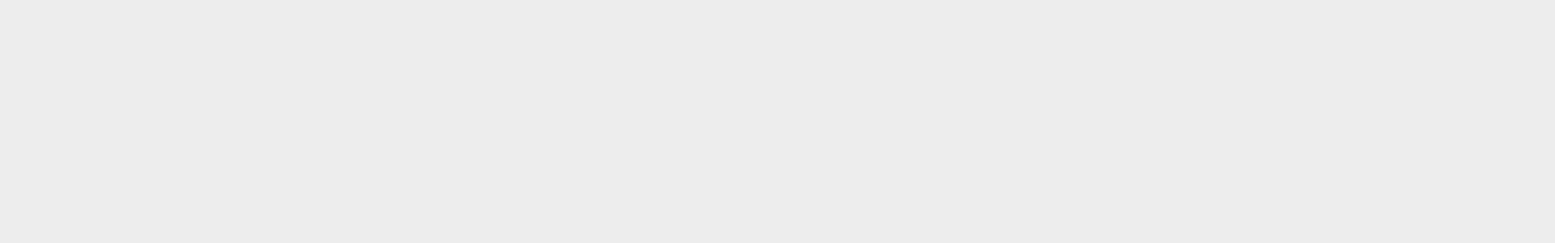
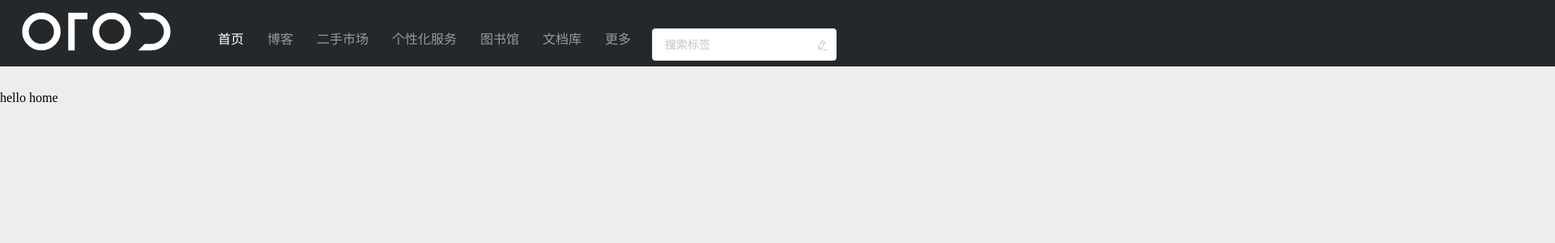
Before and after one commit to MinRam/OTOD, a Vue app in the folder WebClient/Vue_BS/otod/: page /home in a window 1280 px wide. Shown: the top 300 px of the page at 81% size, 1920 px wide, since content can reach past the window. Built offline with nearby package versions, Linux system fonts and the light colour scheme.

Commit message:
add Pages

```diff
--- /dev/null
+++ b/WebClient/Vue_BS/otod/src/assets/css/homePage.css
@@ -0,0 +1,3 @@
+.span{
+    color: #fff;
+}
--- a/WebClient/Vue_BS/otod/src/assets/css/indexPage.css
+++ b/WebClient/Vue_BS/otod/src/assets/css/indexPage.css
@@ -1,6 +1,16 @@
 * {
     margin:0px;
     padding:0px;
+}
+
+a {
+    text-decoration: none;
+    outline: none;
+    color: #fff;
+}
+
+li {
+    list-style-type: none;
 }
 
 body {
@@ -8,15 +18,85 @@ body {
 }
 
 .otod-header {
+    width: 2000px;
     height:82px;
     margin-bottom: 30px;
     background-color: #24282B;
 }
 
-.otod-header .otod-logo{
-    margin-top:19px;
+.otod-header .otod-logo {
+    margin-top:10px;
+    margin-left: 20px;
     float:left;
     width:220px;
-    height:44px;
+    height:60px;
     position: relative;
 }
+
+.otod-header .otod-logo a{
+    position: relative;
+    float: left;
+    width: 200px;
+    height: 55px;
+}
+
+.otod-header .menu-nav {
+    float: left;
+    margin: 35px 0 0;
+}
+
+/* 菜单样式 */
+
+.menu-nav .nav-tab {
+    display: inline-block;
+    position: relative;
+    z-index: 65;
+    height: 50px;
+    padding-top: 22px;
+    margin: -22px 0 0;
+    text-align: right;
+}
+
+.menu-nav .nav-tab li {
+    float: left;
+    font-size: 16px;
+    font-weight: 100;
+    margin-left: 29px;
+}
+
+.menu-nav .nav-tab li a {
+    color: #999;
+}
+
+.menu-nav .nav-tab li.active a,.menu-nav .nav-tab li a:hover {
+    color: #fff;
+}
+
+.menu-nav .nav-search {
+    display: inline-block;
+    float: right;
+    position: relative;
+    z-index: 100;
+    margin-left: 26px;
+    width: ;
+}
+
+.my-autocomplete {
+  li {
+    line-height: normal;
+    padding: 7px;
+
+    .name {
+      text-overflow: ellipsis;
+      overflow: hidden;
+    }
+    .addr {
+      font-size: 12px;
+      color: #b4b4b4;
+    }
+
+    .highlighted .addr {
+      color: #ddd;
+    }
+  }
+}
--- a/WebClient/Vue_BS/otod/src/assets/css/loginPage.css
+++ b/WebClient/Vue_BS/otod/src/assets/css/loginPage.css
@@ -224,10 +224,11 @@ a{
 
 .logo_anchor{
     position: relative;
-    margin: 50%;
-    left: -76px;
-    font-size: 45px;
-    color: #fff;
+    float: left;
+    width: 200px;
+    height: 60px;
+    margin-left: 50%;
+    left: -100px;
 }
 
 .about-Index-showcase .section-title{
--- a/WebClient/Vue_BS/otod/src/main.js
+++ b/WebClient/Vue_BS/otod/src/main.js
@@ -4,9 +4,12 @@ import Vue from 'vue'
 import App from './App'
 import router from './router'
 import cookieOpe from './utils/cookieOp'
+import ElementUI from 'element-ui'
+import 'element-ui/lib/theme-chalk/index.css'
 // 采用axios代替ajax
 import axios from 'axios'
 
+Vue.use(ElementUI)
 Vue.use(cookieOpe)
 
 Vue.prototype.$url = 'http://localhost:8081'
--- /dev/null
+++ b/WebClient/Vue_BS/otod/src/pages/Home.vue
@@ -0,0 +1,17 @@
+<template>
+  <span> hello home</span>
+</template>
+
+<script>
+export default {
+  name: 'Home',
+  data () {
+    return {
+    }
+  }
+}
+</script>
+
+<style>
+    @import '../assets/css/homePage.css'
+</style>
--- a/WebClient/Vue_BS/otod/src/pages/Index.vue
+++ b/WebClient/Vue_BS/otod/src/pages/Index.vue
@@ -1,20 +1,27 @@
 <template>
     <div id="index">
         <div class="otod-header">
-        <h1 class="otod-logo">OTOD</h1>
+            <h1 class="otod-logo">
+                <a href="/" style="background-image: url(./static/logos/otod-logo1.png)"></a>
+             </h1>
             <div class="menu-nav">
                 <ul class="nav-tab">
-                <li v-for="(nav,index) in navObjects" :key="index">
+                    <li v-for="(nav,index) in navObjects" :key="index" :class="{'active':nav.active}">
                         <a :href="nav.href">{{nav.title}}</a>
                      </li>
                  </ul>
                 <div class="nav-search">
-                <div class="ssch">
-                    <input type="text" placeholder="搜索用户、标签"/>
+                        <el-autocomplete popper-class="my-autocomplete" v-model="state3" :fetch-suggestions="querySearch" placeholder="搜索标签" @select="handleSelect">
+                            <i class="el-icon-edit el-input__icon" slot="suffix" @click="handleIconClick"></i>
+                            <template slot-scope="{ item }">
+                                <div class="name">{{ item.value }}</div>
+                                <span class="addr">{{ item.address }}</span>
+                             </template>
+                         </el-autocomplete>
                  </div>
              </div>
          </div>
-      </div>
+        <router-view/>
      </div>
 </template>
 
@@ -23,30 +30,122 @@ export default {
   name: 'Index',
   data () {
     return {
+      // 菜单
       navObjects: [{
+        active: true,
         href: 'www.baidu.com',
         title: '首页'
       }, {
+        acctive: false,
         href: 'www.baidu.com',
         title: '博客'
       }, {
+        active: false,
         href: 'www.baidu.com',
         title: '二手市场'
       }, {
+        active: false,
         href: 'www.baidu.com',
         title: '个性化服务'
       }, {
+        active: false,
         href: 'www.baidu.com',
         title: '图书馆'
       }, {
+        active: false,
         href: 'www.baidu.com',
         title: '文档库'
-      }]
+      }, {
+        active: false,
+        href: 'www.baidu.com',
+        title: '更多'
+      }],
+
+      // 搜索框
+      restaurants: [],
+      state3: ''
+    }
+  },
+
+  mounted () {
+    this.restaurants = this.loadAll()
+  },
+
+  methods: {
+    // 搜索框响应
+    querySearch (queryString, cb) {
+      var restaurants = this.restaurants
+      var results = queryString ? restaurants.filter(this.createFilter(queryString)) : restaurants
+      // 调用 callback 返回建议列表的数据
+      cb(results)
+    },
+    createFilter (queryString) {
+      return (restaurant) => {
+        return (restaurant.value.toLowerCase().indexOf(queryString.toLowerCase()) === 0)
+      }
+    },
+    loadAll () {
+      return [
+        { 'value': '三全鲜食（北新泾店）', 'address': '长宁区新渔路144号' },
+        { 'value': 'Hot honey 首尔炸鸡（仙霞路）', 'address': '上海市长宁区淞虹路661号' },
+        { 'value': '新旺角茶餐厅', 'address': '上海市普陀区真北路988号创邑金沙谷6号楼113' },
+        { 'value': '泷千家(天山西路店)', 'address': '天山西路438号' },
+        { 'value': '胖仙女纸杯蛋糕（上海凌空店）', 'address': '上海市长宁区金钟路968号1幢18号楼一层商铺18-101' },
+        { 'value': '贡茶', 'address': '上海市长宁区金钟路633号' },
+        { 'value': '豪大大香鸡排超级奶爸', 'address': '上海市嘉定区曹安公路曹安路1685号' },
+        { 'value': '茶芝兰（奶茶，手抓饼）', 'address': '上海市普陀区同普路1435号' },
+        { 'value': '十二泷町', 'address': '上海市北翟路1444弄81号B幢-107' },
+        { 'value': '星移浓缩咖啡', 'address': '上海市嘉定区新郁路817号' },
+        { 'value': '阿姨奶茶/豪大大', 'address': '嘉定区曹安路1611号' },
+        { 'value': '新麦甜四季甜品炸鸡', 'address': '嘉定区曹安公路2383弄55号' },
+        { 'value': 'Monica摩托主题咖啡店', 'address': '嘉定区江桥镇曹安公路2409号1F，2383弄62号1F' },
+        { 'value': '浮生若茶（凌空soho店）', 'address': '上海长宁区金钟路968号9号楼地下一层' },
+        { 'value': 'NONO JUICE  鲜榨果汁', 'address': '上海市长宁区天山西路119号' },
+        { 'value': 'CoCo都可(北新泾店）', 'address': '上海市长宁区仙霞西路' },
+        { 'value': '快乐柠檬（神州智慧店）', 'address': '上海市长宁区天山西路567号1层R117号店铺' },
+        { 'value': 'Merci Paul cafe', 'address': '上海市普陀区光复西路丹巴路28弄6号楼819' },
+        { 'value': '猫山王（西郊百联店）', 'address': '上海市长宁区仙霞西路88号第一层G05-F01-1-306' },
+        { 'value': '枪会山', 'address': '上海市普陀区棕榈路' },
+        { 'value': '纵食', 'address': '元丰天山花园(东门) 双流路267号' },
+        { 'value': '钱记', 'address': '上海市长宁区天山西路' },
+        { 'value': '壹杯加', 'address': '上海市长宁区通协路' },
+        { 'value': '唦哇嘀咖', 'address': '上海市长宁区新泾镇金钟路999号2幢（B幢）第01层第1-02A单元' },
+        { 'value': '爱茜茜里(西郊百联)', 'address': '长宁区仙霞西路88号1305室' },
+        { 'value': '爱茜茜里(近铁广场)', 'address': '上海市普陀区真北路818号近铁城市广场北区地下二楼N-B2-O2-C商铺' },
+        { 'value': '鲜果榨汁（金沙江路和美广店）', 'address': '普陀区金沙江路2239号金沙和美广场B1-10-6' },
+        { 'value': '开心丽果（缤谷店）', 'address': '上海市长宁区威宁路天山路341号' },
+        { 'value': '超级鸡车（丰庄路店）', 'address': '上海市嘉定区丰庄路240号' },
+        { 'value': '妙生活果园（北新泾店）', 'address': '长宁区新渔路144号' },
+        { 'value': '香宜度麻辣香锅', 'address': '长宁区淞虹路148号' },
+        { 'value': '凡仔汉堡（老真北路店）', 'address': '上海市普陀区老真北路160号' },
+        { 'value': '港式小铺', 'address': '上海市长宁区金钟路968号15楼15-105室' },
+        { 'value': '蜀香源麻辣香锅（剑河路店）', 'address': '剑河路443-1' },
+        { 'value': '北京饺子馆', 'address': '长宁区北新泾街道天山西路490-1号' },
+        { 'value': '饭典*新简餐（凌空SOHO店）', 'address': '上海市长宁区金钟路968号9号楼地下一层9-83室' },
+        { 'value': '焦耳·川式快餐（金钟路店）', 'address': '上海市金钟路633号地下一层甲部' },
+        { 'value': '动力鸡车', 'address': '长宁区仙霞西路299弄3号101B' },
+        { 'value': '浏阳蒸菜', 'address': '天山西路430号' },
+        { 'value': '四海游龙（天山西路店）', 'address': '上海市长宁区天山西路' },
+        { 'value': '樱花食堂（凌空店）', 'address': '上海市长宁区金钟路968号15楼15-105室' },
+        { 'value': '壹分米客家传统调制米粉(天山店)', 'address': '天山西路428号' },
+        { 'value': '福荣祥烧腊（平溪路店）', 'address': '上海市长宁区协和路福泉路255弄57-73号' },
+        { 'value': '速记黄焖鸡米饭', 'address': '上海市长宁区北新泾街道金钟路180号1层01号摊位' },
+        { 'value': '红辣椒麻辣烫', 'address': '上海市长宁区天山西路492号' },
+        { 'value': '(小杨生煎)西郊百联餐厅', 'address': '长宁区仙霞西路88号百联2楼' },
+        { 'value': '阳阳麻辣烫', 'address': '天山西路389号' },
+        { 'value': '南拳妈妈龙虾盖浇饭', 'address': '普陀区金沙江路1699号鑫乐惠美食广场A13' }
+      ]
+    },
+    handleSelect (item) {
+      console.log(item)
+    },
+    handleIconClick (ev) {
+      console.log(ev)
     }
   }
 }
 </script>
 
 <style>
-    @import '../assets/css/indexPage.css';
+    @import '../assets/css/indexPage.css'
 </style>
--- a/WebClient/Vue_BS/otod/src/router/index.js
+++ b/WebClient/Vue_BS/otod/src/router/index.js
@@ -2,6 +2,7 @@ import Vue from 'vue'
 import Router from 'vue-router'
 import Index from '@/pages/Index'
 import Login from '@/pages/Login'
+import Home from '@/pages/Home'
 // import store from '../store'
 
 Vue.use(Router)
@@ -18,7 +19,17 @@ const routes = [
     meta: {
       requireAuth: true
     },
-    component: Index
+    component: Index,
+    children: [
+      {
+        path: '/home',
+        name: 'Home',
+        meta: {
+          requireAuth: true
+        },
+        component: Home
+      }
+    ]
   }
 ]
 
```
Also changed, not shown: WebClient/Vue_BS/otod/src/pages/Login.vue (+6 -2 lines), WebClient/Vue_BS/otod/static/logos/otod-logo.png (added), WebClient/Vue_BS/otod/static/logos/otod-logo1.png (added). Lines whose indentation alone changed are shown as unchanged.
